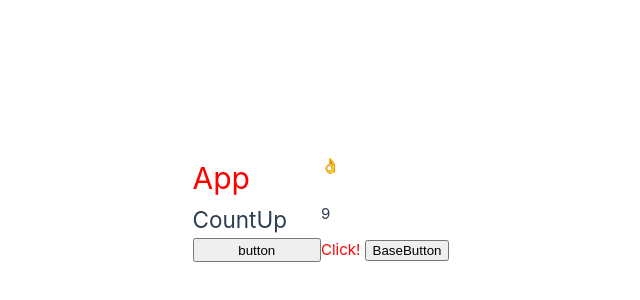
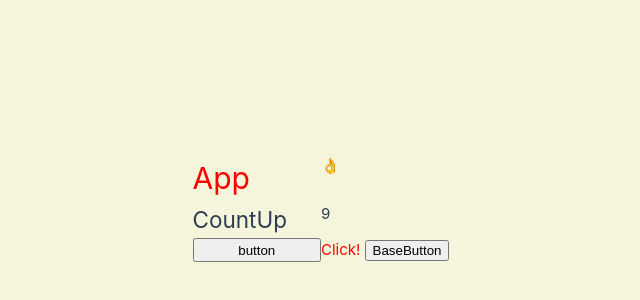
Before and after one commit to mskk3215/vue-lesson, a Vue app: page / in a window 1280 px wide. Shown: the part 192-492 px from the top of the page, without its empty margins (319-959 px from the left). Built offline with nearby package versions, Linux system fonts and the light colour scheme.

Commit message:
feat: Add style with global css

```diff
--- a/src/assets/main.css
+++ b/src/assets/main.css
@@ -33,3 +33,7 @@ a,
     padding: 0 2rem;
   }
 }
+
+body {
+  background-color: beige;
+}
--- a/src/main.js
+++ b/src/main.js
@@ -3,6 +3,7 @@ import './assets/main.css'
 import { createApp } from 'vue'
 import App from './App.vue'
 import BaseIcon from './components/BaseIcon.vue'
+import './assets/main.css'
 
 const app = createApp(App)
 app.component('BaseIcon', BaseIcon) // 投入先のcomponentにimport文が記載されなくなるので保守性が悪くなるので頻出のものだけglobal登録する
```
